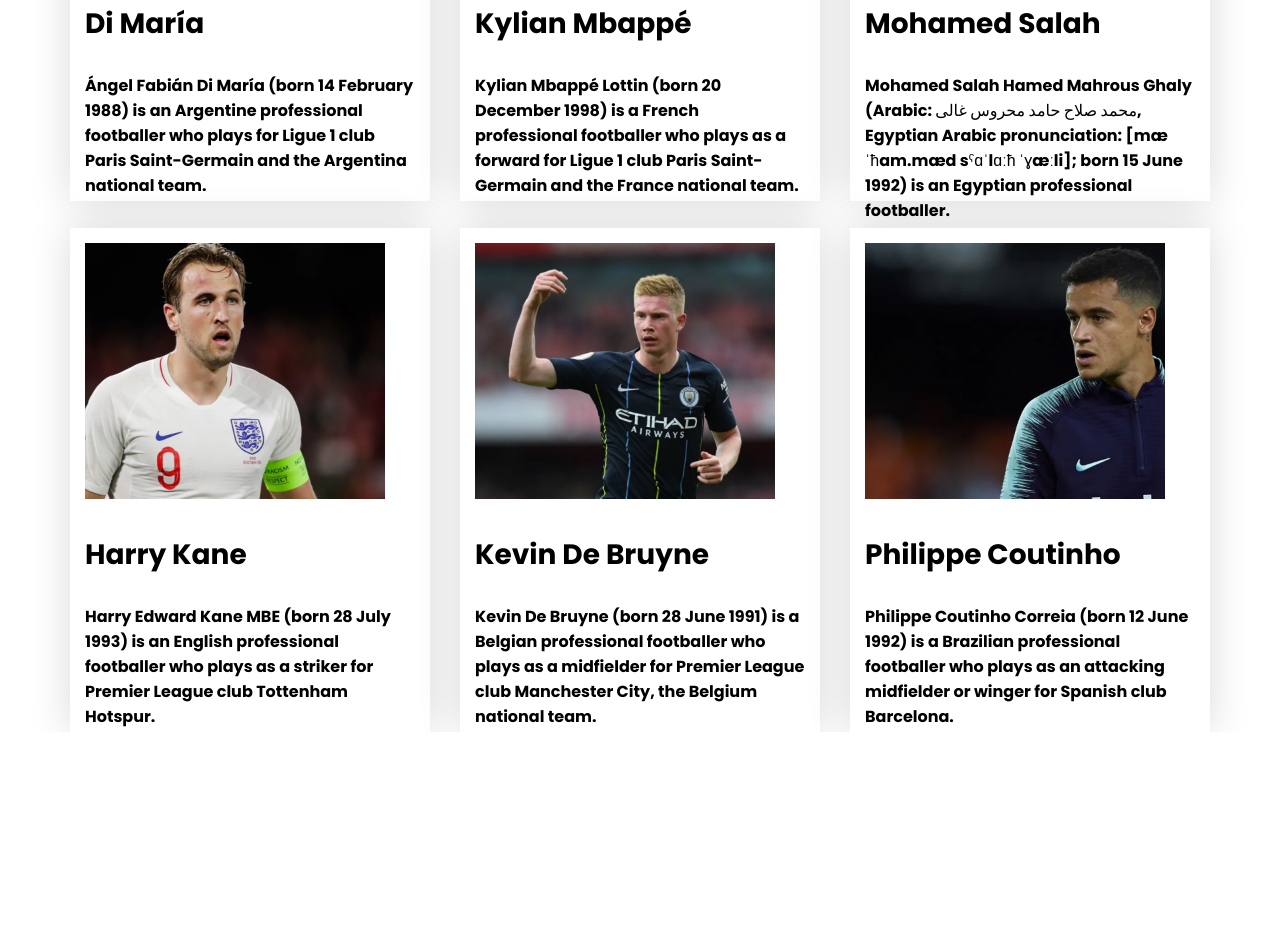
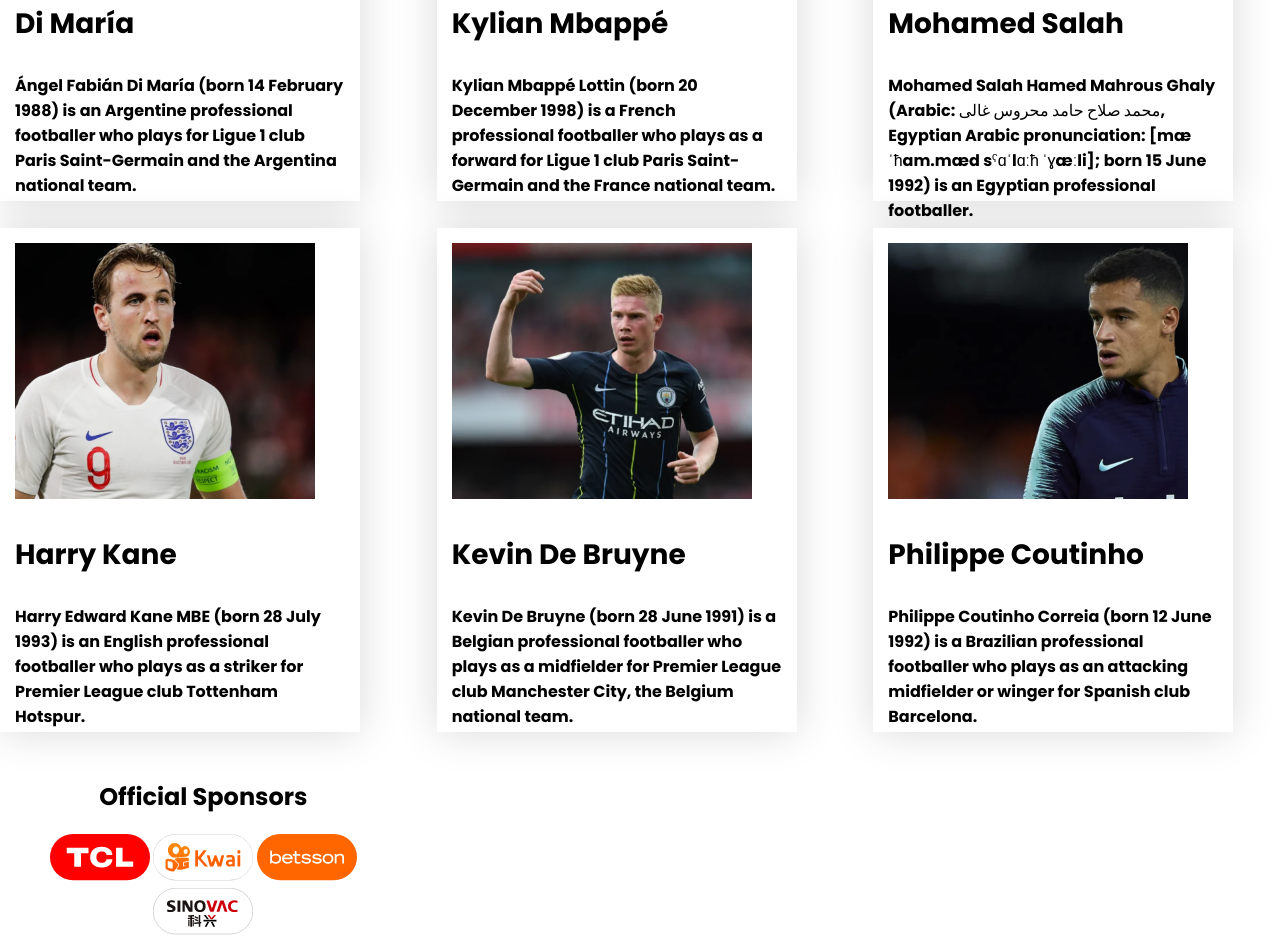
Before and after one commit to mdzahidhasan53/my-responsive-footbool, a plain HTML site: page index.html in a window 1280 px wide. Shown: the part 2097-3039 px from the top of the page. Before the commit the page ends 2829 px from the top, so only its background shows below. Drawn offline with Linux system fonts and the light colour scheme.

Commit message:
added-logo

```diff
--- a/index.html
+++ b/index.html
@@ -159,9 +159,21 @@
                         an attacking midfielder or winger for Spanish club Barcelona.</p>
                 </div>
             </div>
-
+            <div id="sponsors">
+                <div class="sponsor-text">
+                    <h2>Official Sponsors</h2>
+                </div>
+                <div class="sponsors-logo">
+                    <a target="blank" href="https://www.tcl.com/global/en.html"><img src="images/logo-1.png" alt=""></a>
+                    <a target="blank" href="https://play.google.com/store/apps/details?id=com.kwai.video"><img
+                            src="images/logo-2.png" alt=""></a>
+                    <a target="blank" href="https://www.betsson.com/en"><img src="images/logo-3.png" alt=""></a>
+                    <a target="blank" href="http://www.sinovac.com/index.php?lang=en"><img src="images/logo-4.png"
+                            alt=""></a>
+                </div>
+            </div>
+            <!-- players info end -->
         </section>
-        <!-- players info end -->
     </main>
 </body>
 
--- a/styles/style.css
+++ b/styles/style.css
@@ -76,3 +76,7 @@ main{
 .player-info h3{
     font-size: 28px;
 }
+#sponsors{
+    width: 100%;
+    text-align: center;
+}
```
